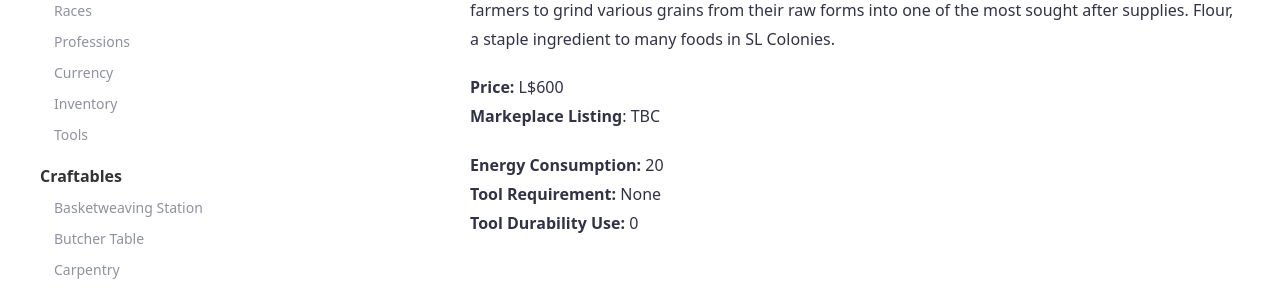
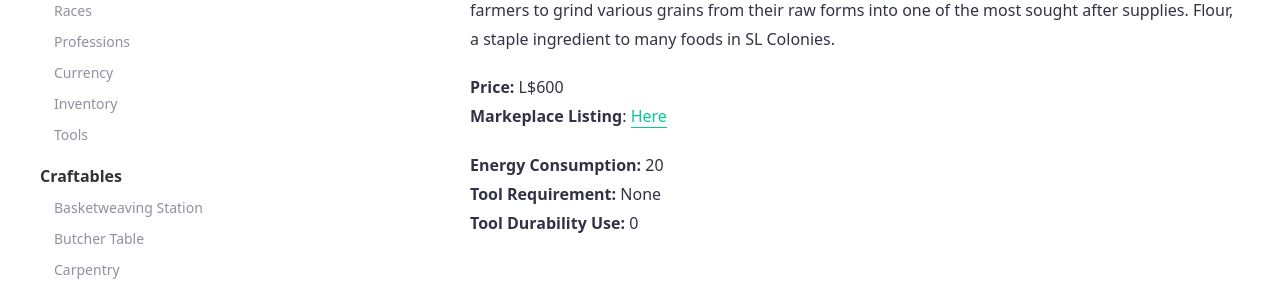
Before and after one commit to SLColonies/Public, a Jekyll site: the page built from _docs/flour.md, in a window 1280 px wide and 900 px high. Shown: the part 317-610 px from the top of the window. Built offline with Jekyll 4.4.1, drawn with Linux system fonts in a browser that asks for light colours.

Commit message:
Update flour.md

```diff
--- a/_docs/flour.md
+++ b/_docs/flour.md
@@ -7,7 +7,7 @@
 The Flour Mill will allow farmers to grind various grains from their raw forms into one of the most sought after supplies. Flour, a staple ingredient to many foods in SL Colonies.
 
 **Price:** L$600<br>
-**Markeplace Listing**: TBC<br>
+**Markeplace Listing**: [Here](https://marketplace.secondlife.com/p/SLC-Craftables-Flour-Mill/19440304)<br>
 
 **Energy Consumption:** 20<br>
 **Tool Requirement:** None<br>
```
